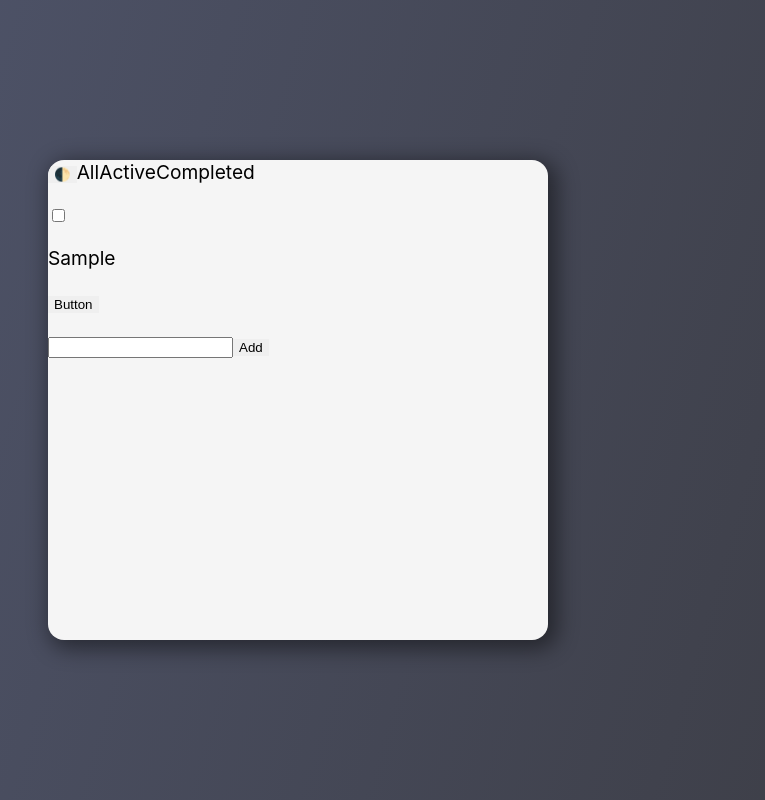
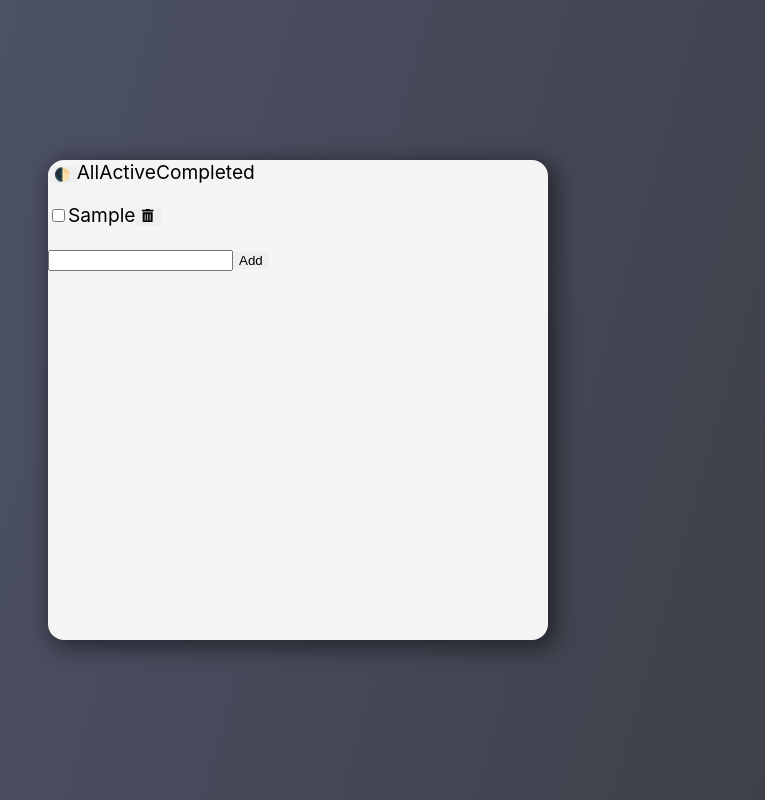
Before and after one commit to sejinniemma/TodoApp, a React (Create React App) app: page / in a window 1280 px wide. Both pictures are taken after typing "Sample" into the empty fields and a click on the button "Add". Shown: the whole page, without its empty margins (342-1107 px from the left). Built offline with nearby package versions, Linux system fonts and the light colour scheme; the HTML template or start-up script is replaced by a standard one.

Commit message:
update and delete todo

```diff
--- a/package.json
+++ b/package.json
@@ -12,6 +12,7 @@
     "react-icons": "^4.6.0",
     "react-scripts": "5.0.1",
     "use-immer": "^0.7.0",
+    "uuid": "^9.0.0",
     "web-vitals": "^2.1.0"
   },
   "scripts": {
--- a/src/components/AddTodo/AddTodo.jsx
+++ b/src/components/AddTodo/AddTodo.jsx
@@ -1,25 +1,22 @@
-import React, { useState } from 'react';
+import React, { useRef } from 'react';
+import { v4 as uuidv4 } from 'uuid';
 
-const AddTodo = ({ onHandleAdd }) => {
-  const [text, setText] = useState('');
-
-  // 렌더링되면서 useState를 사용해주지 않아서 값이 저장되지 않았음.
-  const handleAdd = (e) => {
-    setText(e.target.value);
-  };
+const AddTodo = ({ onAdd }) => {
+  const inputRef = useRef();
 
   const onSubmit = (e) => {
     e.preventDefault();
-    if (text == '') {
+    const value = inputRef.current.value;
+    if (value == '') {
       return;
     }
-    onHandleAdd({ id: Date.now(), text, status: 'active' });
-    setText('');
+    onAdd({ id: uuidv4(), text: value, status: 'active' });
+    inputRef.current.value = '';
   };
 
   return (
     <form onSubmit={onSubmit}>
-      <input value={text} type='text' onChange={handleAdd} />
+      <input ref={inputRef} type='text' />
       <button>Add</button>
     </form>
   );
--- a/src/components/Todo/Todo.jsx
+++ b/src/components/Todo/Todo.jsx
@@ -1,11 +1,30 @@
 import React from 'react';
+import { FaTrashAlt } from 'react-icons/fa';
 
-const Todo = ({ list }) => {
+const Todo = ({ todo, onUpdate, onDelete }) => {
+  const { text, status } = todo;
+
+  const handleChange = (e) => {
+    const status = e.target.checked ? 'completed' : 'active';
+    onUpdate({ ...todo, status });
+  };
+
+  const handleDelete = () => {
+    onDelete(todo);
+  };
+
   return (
     <li>
-      <input type='checkbox' />
-      <p>{list}</p>
-      <button>Button</button>
+      <input
+        type='checkbox'
+        id='checkbox'
+        checked={status === 'completed'}
+        onChange={handleChange}
+      />
+      <label htmlFor='checkbox'>{text}</label>
+      <button onClick={handleDelete}>
+        <FaTrashAlt />
+      </button>
     </li>
   );
 };
--- a/src/components/TodoList/TodoList.jsx
+++ b/src/components/TodoList/TodoList.jsx
@@ -6,16 +6,24 @@ import styles from './TodoList.module.css';
 
 const TodoList = () => {
   const [todos, setTodos] = useState([]);
-  const onHandleAdd = (value) => setTodos([...todos, value]);
-
+  const handleAdd = (value) => setTodos([...todos, value]);
+  const handleUpdate = (updated) =>
+    setTodos(todos.map((todo) => (todo.id === updated.id ? updated : todo)));
+  const handleDelete = (deleted) =>
+    setTodos(todos.filter((todo) => todo.id !== deleted.id));
   return (
     <>
       <ul>
         {todos.map((todo) => (
-          <Todo key={todo.id} list={todo.text} />
+          <Todo
+            key={todo.id}
+            todo={todo}
+            onUpdate={handleUpdate}
+            onDelete={handleDelete}
+          />
         ))}
       </ul>
-      <AddTodo onHandleAdd={onHandleAdd} />
+      <AddTodo onAdd={handleAdd} />
     </>
   );
 };
```
Also changed, not shown: 2 other files (tests, documents, lock files or other folders).
